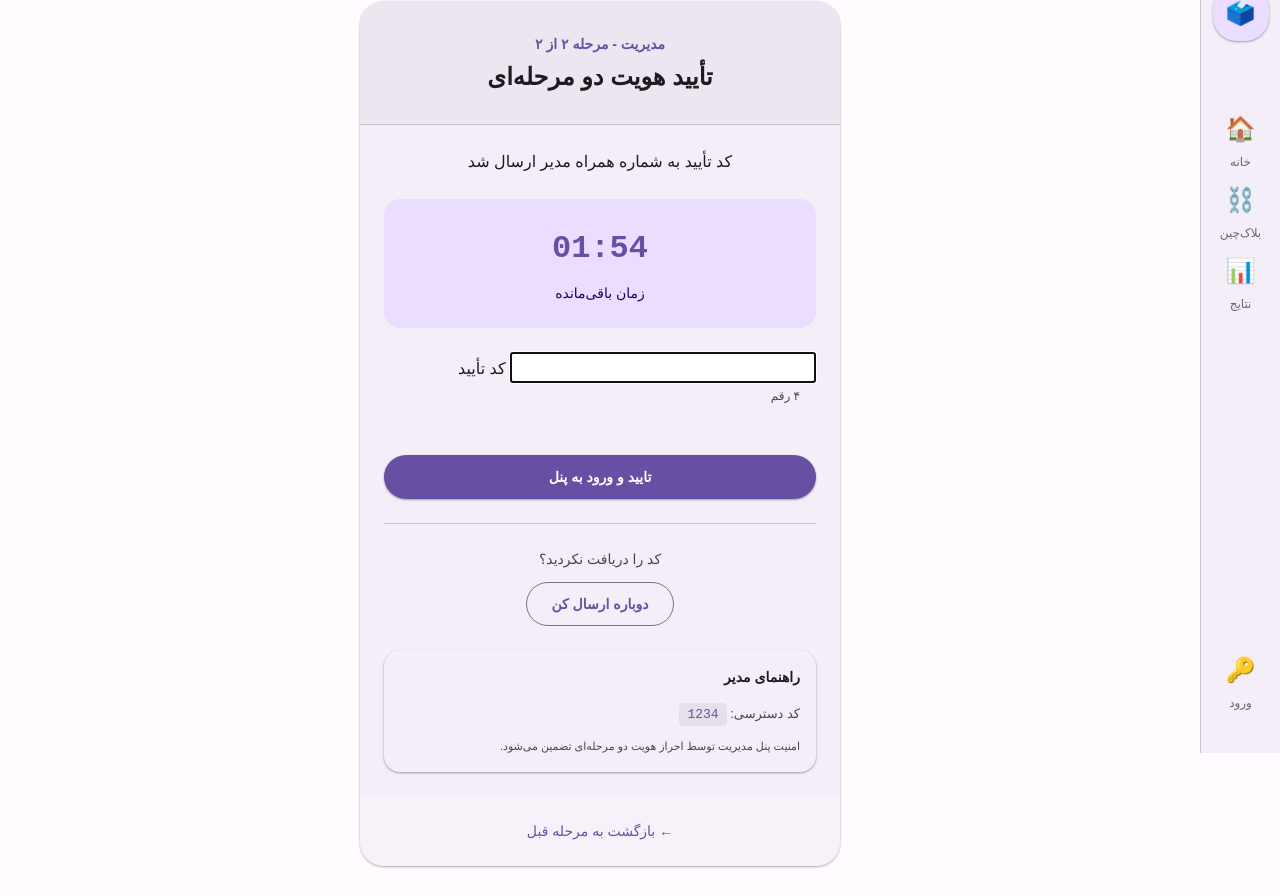
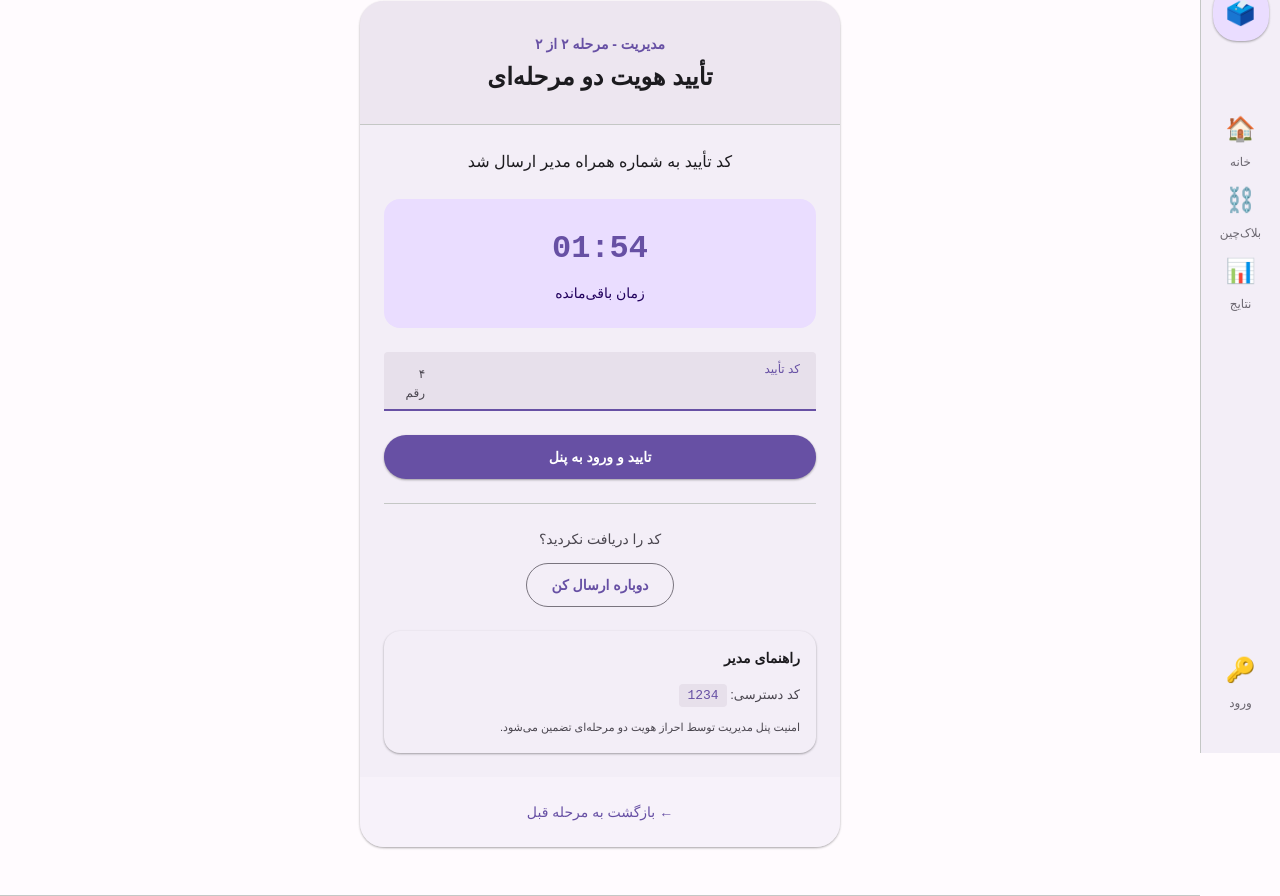
Before and after one commit to theMahdiyarB/entekhablock, a Flask app: template templates/admin/otp.html in a window 1280 px wide. Shown: the part 47-943 px from the top of the page. Run offline with Flask 3, Linux system fonts and the light colour scheme; the template is opened without the code that fills it, so the values that code supplies are empty; some libraries are stand-ins or nearby versions; some web fonts are replaced.

Commit message:
Refactor styles to style.css and fix Admin OTP page
- Centralized global styles (M3 Filled Fields, buttons, alerts) into style.css
- Refactored admin.css and auth.css to remove duplicated styles
- Updated templates (login, otp, admin/login, admin/otp, admin/create_poll) to use .md-filled-text-field
- Fixed Admin OTP page to match Voter OTP page structure
- Updated tests to align with current form fields

Co-authored-by: theMahdiyarB <33492952+theMahdiyarB@users.noreply.github.com>

```diff
--- a/templates/admin/otp.html
+++ b/templates/admin/otp.html
@@ -36,10 +36,10 @@
 
             <form method="POST" action="{{ url_for('admin_login_page') }}" id="otp-form" class="auth-form">
                 <input type="hidden" name="csrf_token" value="{{ csrf_token() }}">
-                <div class="form-group">
+
+                <div class="md-filled-text-field">
                     <input type="text" id="otp_code" name="otp_code" maxlength="4" pattern="[0-9]{4}" placeholder=" "
                         required autocomplete="off" class="otp-input" autofocus>
-                    <span class="underline"></span>
                     <label for="otp_code">کد تأیید</label>
                     <div class="form-hint">۴ رقم</div>
                 </div>
```
